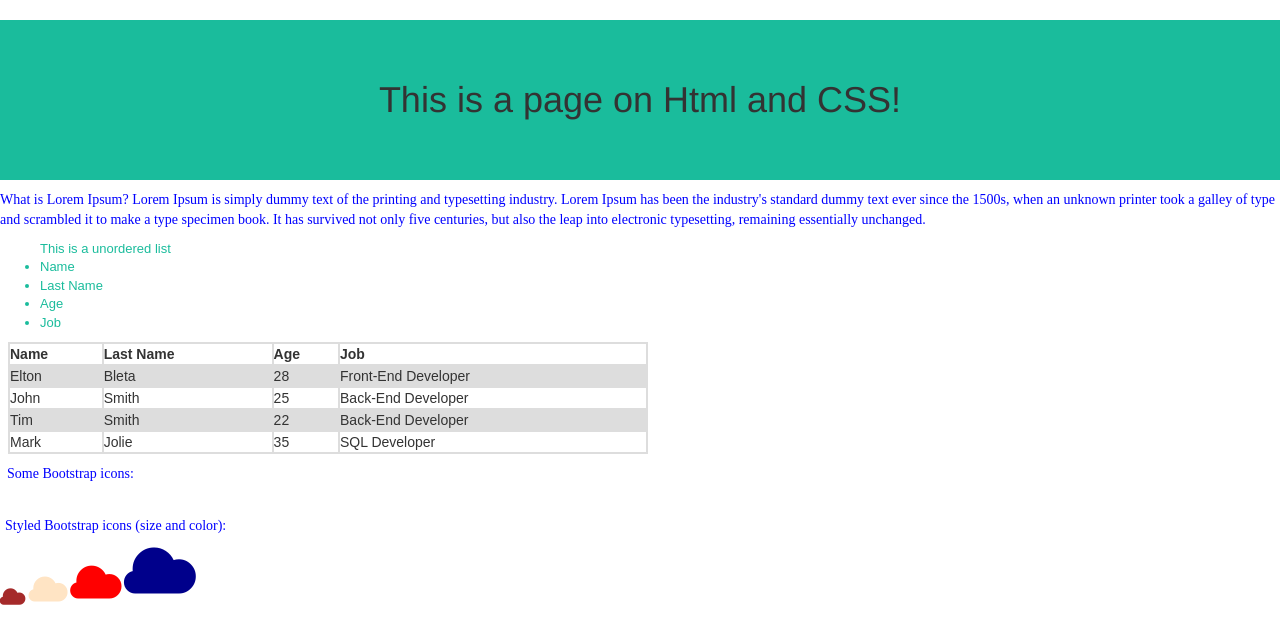
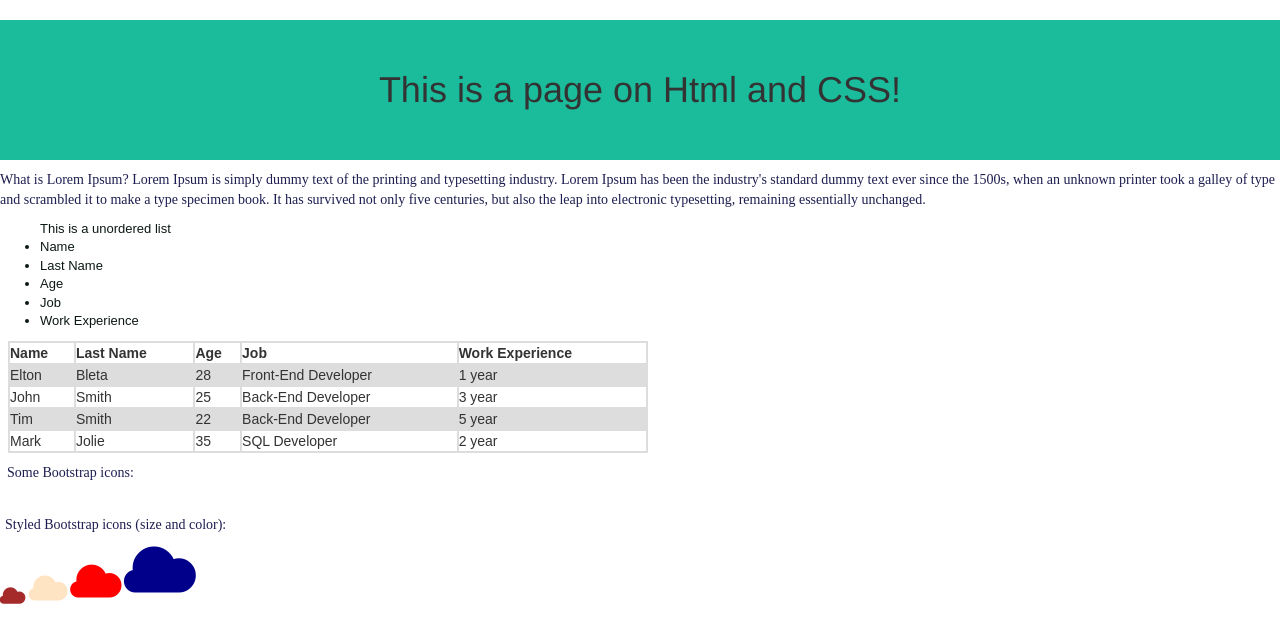
Before and after one commit to Tonii1993/basic-html, a plain HTML site: page index.html in a window 1280 px wide. Drawn offline with nearby package versions, Linux system fonts and the light colour scheme.

Commit message:
add a new column

```diff
--- a/index.html
+++ b/index.html
@@ -25,6 +25,7 @@
     <li>Last Name</li>
     <li>Age</li>
     <li>Job</li>
+    <li>Work Experience</li>
 </ul>
 <table>
     <tr>
@@ -32,30 +33,35 @@
         <th>Last Name</th>
         <th>Age</th>
         <th>Job</th>
+        <th>Work Experience</th>
     </tr>
     <tr>
         <td> Elton </td>
         <td> Bleta </td>
         <td> 28 </td>
         <td> Front-End Developer </td>
+        <td>1 year</td>
     </tr>
     <tr>
         <td> John </td>
         <td> Smith </td>
         <td> 25 </td>
         <td> Back-End Developer </td>
+        <td>3 year</td>
     </tr>
     <tr>
         <td> Tim </td>
         <td> Smith </td>
         <td> 22 </td>
         <td> Back-End Developer </td>
+        <td>5 year</td>
     </tr>
     <tr>
         <td> Mark </td>
         <td> Jolie </td>
         <td> 35 </td>
         <td> SQL Developer </td>
+        <td>2 year</td>
     </tr>
 </table>
 <p class="bootstrap-icons">Some Bootstrap icons:</p>
--- a/style.css
+++ b/style.css
@@ -1,6 +1,6 @@
 
 h1 {
-    padding: 60px;
+    padding: 50px;
     text-align: center;
     background: #1abc9c;
     color: white;
@@ -10,11 +10,11 @@ h1 {
 p {
    font-family: "Times New Roman", Times, serif;
    background-position: 1cm;
-   color: blue;
+   color: rgb(29, 29, 80);
  }
 
  ul {
-     color: #1abc9c;
+     color: #0c1815;
      font-size: small;
      font-family: Arial, Helvetica, sans-serif;
  }
```
